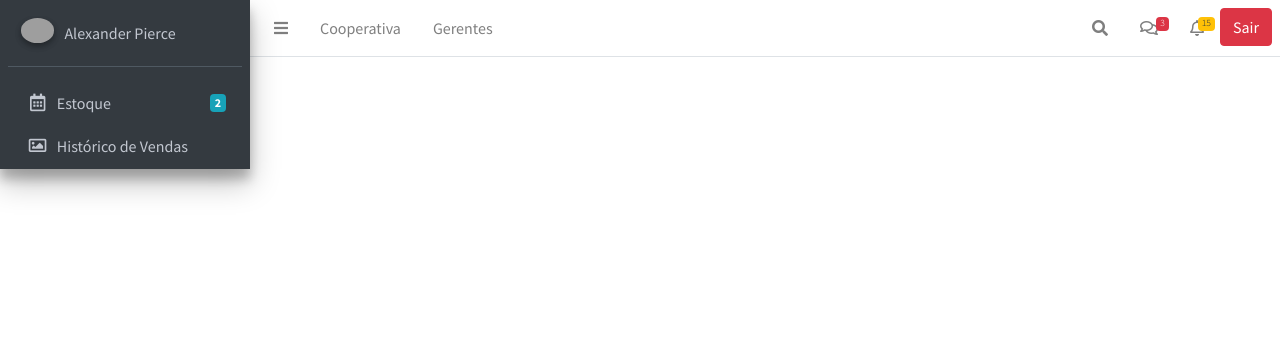
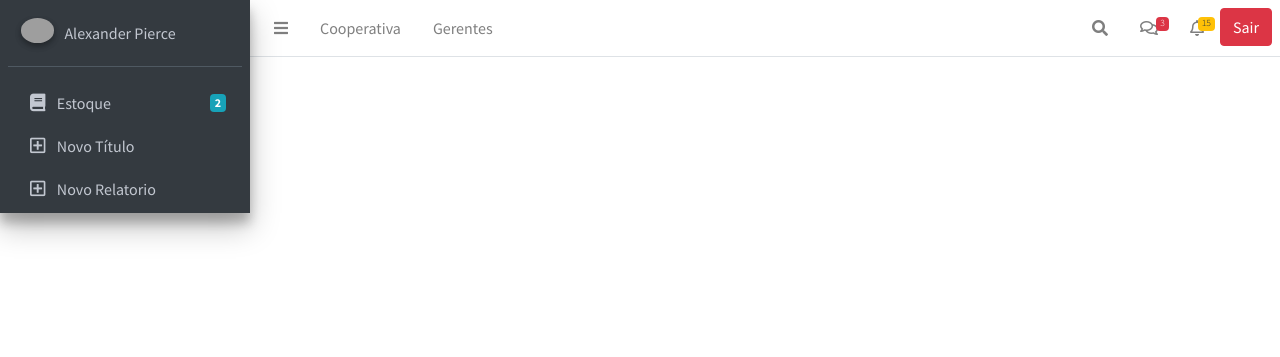
Before and after one commit to yurialcantaras/cooperativa-management-system, a CodeIgniter 4 app: template app/Views/adm/header/adm.header.php in a window 1280 px wide. Shown: the top 357 px of the page. Run offline with PHP 8.4 and a stand-in for CodeIgniter, Linux system fonts and the light colour scheme; the template is opened without the code that fills it, so the values that code supplies are empty; some libraries are stand-ins or nearby versions; grey boxes are pictures that could not be loaded.

Commit message:
refactor: rename pages

```diff
--- a/app/Views/adm/header/adm.header.php
+++ b/app/Views/adm/header/adm.header.php
@@ -59,7 +59,7 @@
           <a href="<?php echo base_url('/pages/dashboard') ?>" class="nav-link">Cooperativa</a>
         </li>
         <li class="nav-item d-none d-sm-inline-block">
-          <a href="<?php echo base_url('/pages/managers') ?>" class="nav-link">Gerentes</a>
+          <a href="<?php echo base_url('/pages/gerentes') ?>" class="nav-link">Gerentes</a>
         </li>
       </ul>
 
@@ -198,8 +198,8 @@
         <nav class="mt-2">
           <ul class="nav nav-pills nav-sidebar flex-column" data-widget="treeview" role="menu" data-accordion="false">
             <li class="nav-item">
-              <a href="<?php echo base_url('/pages/stock'); ?>" class="nav-link">
-                <i class="nav-icon far fa-calendar-alt"></i>
+              <a href="<?php echo base_url('/pages/estoque'); ?>" class="nav-link">
+                <i class="nav-icon fas fa-book"></i>
                 <p>
                   Estoque
                   <span class="badge badge-info right">2</span>
@@ -207,10 +207,18 @@
               </a>
             </li>
             <li class="nav-item">
-              <a href="pages/gallery.html" class="nav-link">
-                <i class="nav-icon far fa-image"></i>
+              <a href="<?php echo base_url('/pages/novo-titulo'); ?>" class="nav-link">
+                <i class="nav-icon far fa-plus-square"></i>
                 <p>
-                  Histórico de Vendas
+                  Novo Título
+                </p>
+              </a>
+            </li>
+            <li class="nav-item">
+              <a href="<?php echo base_url('/pages/relatorio'); ?>" class="nav-link">
+                <i class="nav-icon far fa-plus-square"></i>
+                <p>
+                  Novo Relatorio
                 </p>
               </a>
             </li>
```
Also changed, not shown: app/Controllers/BookStockController.php (+5 -5 lines), app/Controllers/Pages.php (+12 -5 lines), app/Controllers/ReportController.php (renamed from app/Controllers/ColportagemReport.php), app/Views/adm/content/estoque.php (renamed from app/Views/adm/content/stock.php), app/Views/adm/content/gerentes.php (renamed from app/Views/adm/content/managers.php), app/Views/adm/content/titulo.php (renamed from app/Views/adm/content/book_title.php).
